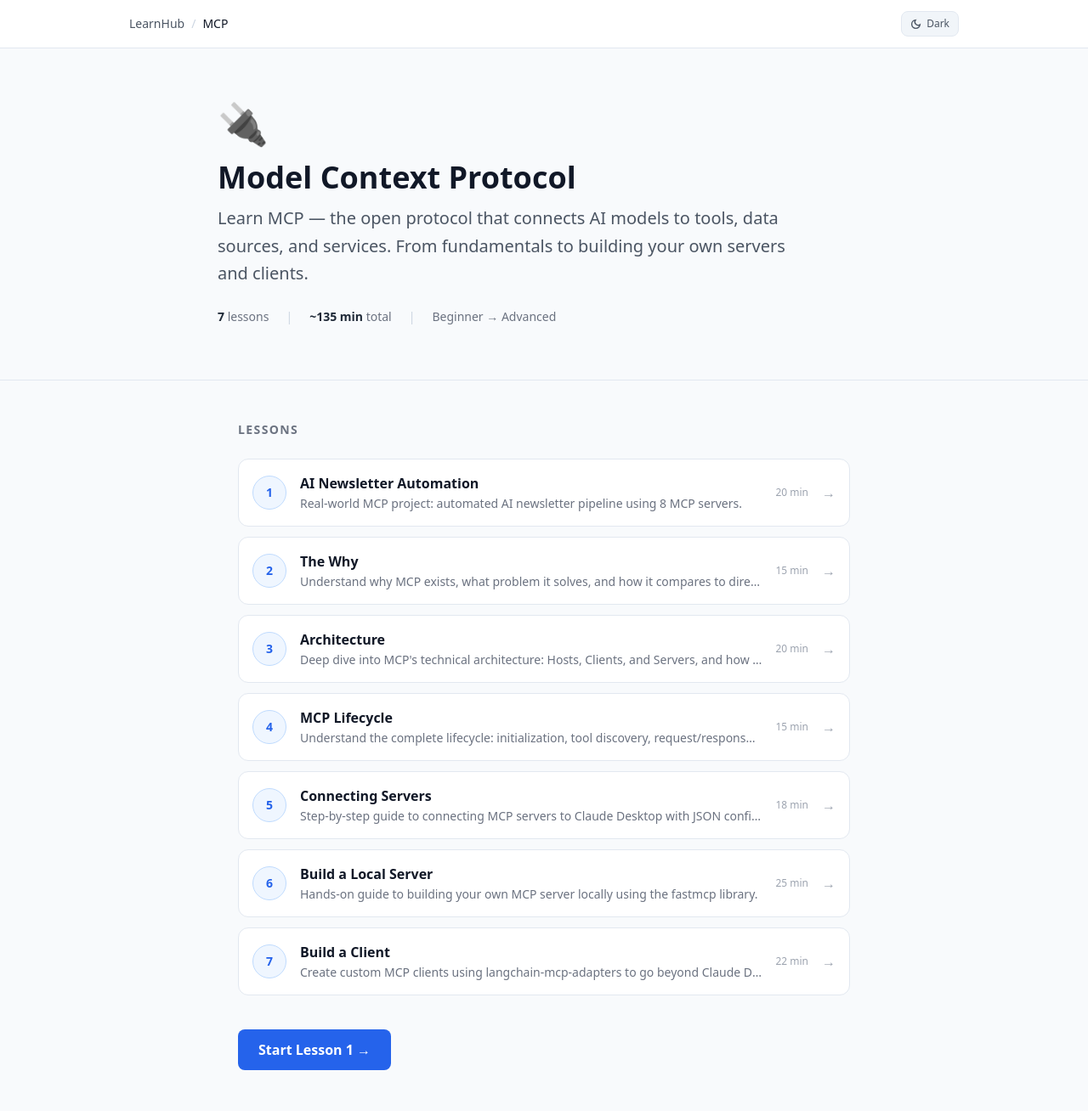
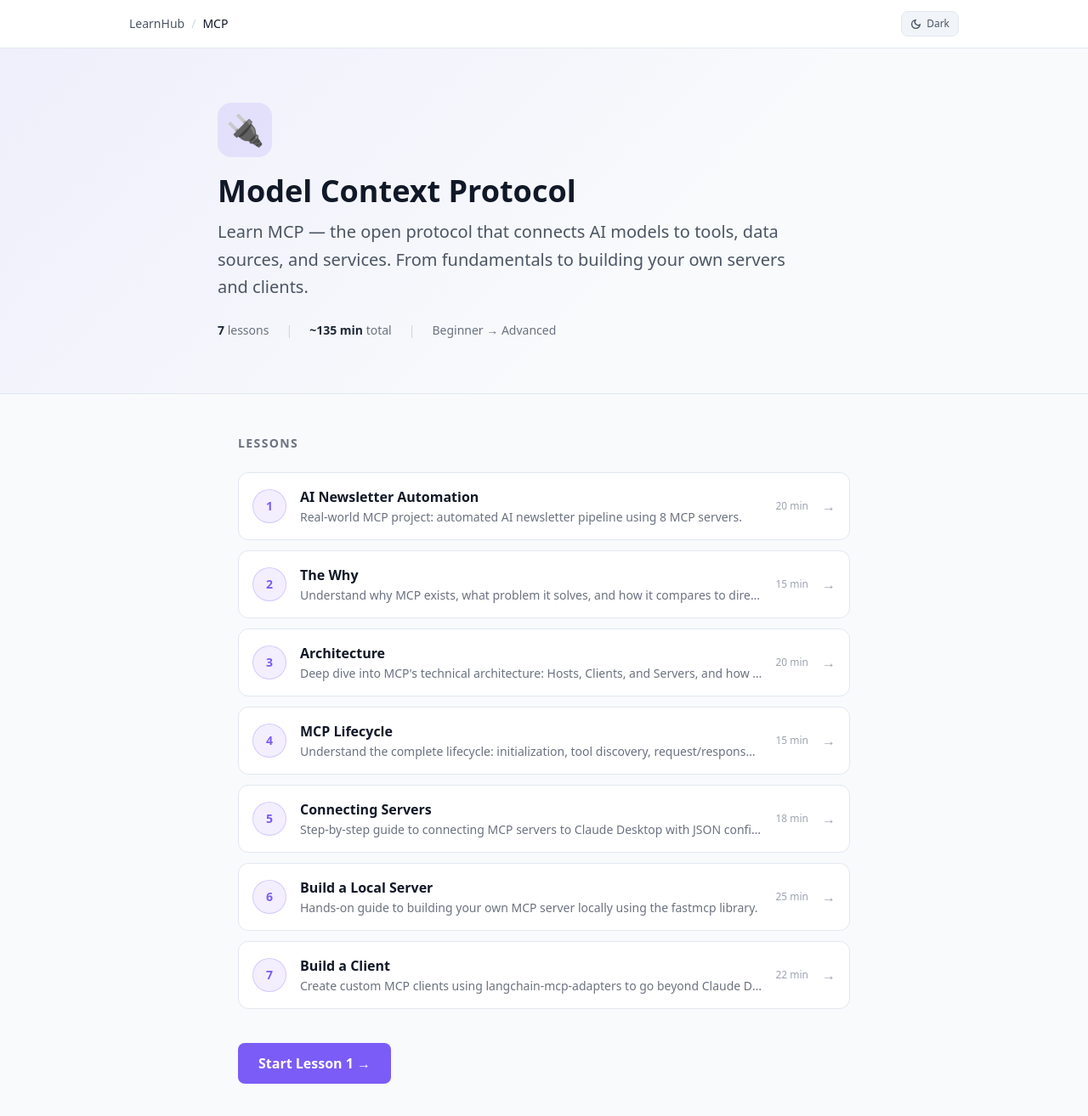
Before and after one commit to amazprashant/BuildSmart, a Next.js app: page /learn/mcp in a window 1280 px wide. Shown: the top 1314 px of the page at 85% size. Built offline with nearby package versions, Linux system fonts and the light colour scheme.

Commit message:
re-arrange topics

```diff
--- a/app/learn/[topic]/page.tsx
+++ b/app/learn/[topic]/page.tsx
@@ -43,9 +43,17 @@ export default function TopicPage({ params }: Props) {
       </header>
 
       {/* ── Topic Header ── */}
-      <section className="py-16 px-6 border-b border-slate-200 dark:border-gray-800">
+      <section
+        className="py-16 px-6 border-b border-slate-200 dark:border-gray-800"
+        style={{ background: `linear-gradient(135deg, ${topic.color}12 0%, transparent 60%)` }}
+      >
         <div className="max-w-3xl mx-auto">
-          <div className="text-5xl mb-5">{topic.icon}</div>
+          <div
+            className="w-16 h-16 flex items-center justify-center text-4xl rounded-2xl mb-5"
+            style={{ backgroundColor: `${topic.color}20` }}
+          >
+            {topic.icon}
+          </div>
           <h1 className="text-4xl font-bold mb-3 text-gray-900 dark:text-white">{topic.title}</h1>
           <p className="text-xl text-gray-600 dark:text-gray-400 leading-relaxed mb-6 max-w-2xl">
             {topic.description}
@@ -76,7 +84,10 @@ export default function TopicPage({ params }: Props) {
               href={`/learn/${topic.slug}/${lesson.slug}`}
               className="group flex items-center gap-4 bg-white dark:bg-gray-900 border border-slate-200 dark:border-gray-800 rounded-xl p-4 hover:border-blue-400/50 dark:hover:border-blue-700/50 hover:shadow-md hover:shadow-blue-100/50 dark:hover:shadow-blue-950/20 transition-all"
             >
-              <div className="w-10 h-10 rounded-full bg-blue-50 dark:bg-blue-950 border border-blue-200 dark:border-blue-800/60 flex items-center justify-center text-blue-600 dark:text-blue-300 font-bold text-sm flex-shrink-0">
+              <div
+                className="w-10 h-10 rounded-full flex items-center justify-center font-bold text-sm flex-shrink-0"
+                style={{ backgroundColor: `${topic.color}18`, color: topic.color, border: `1px solid ${topic.color}40` }}
+              >
                 {index + 1}
               </div>
               <div className="flex-1 min-w-0">
@@ -104,7 +115,8 @@ export default function TopicPage({ params }: Props) {
         <div className="mt-10">
           <Link
             href={`/learn/${topic.slug}/${topic.lessons[0].slug}`}
-            className="inline-flex items-center gap-2 bg-blue-600 hover:bg-blue-500 text-white font-semibold px-6 py-3 rounded-lg transition-colors"
+            className="inline-flex items-center gap-2 text-white font-semibold px-6 py-3 rounded-lg transition-opacity hover:opacity-90"
+            style={{ backgroundColor: topic.color }}
           >
             Start Lesson 1 →
           </Link>
--- a/app/page.tsx
+++ b/app/page.tsx
@@ -97,15 +97,21 @@ export default function HomePage() {
             <Link
               key={topic.slug}
               href={`/learn/${topic.slug}`}
-              className="group bg-white dark:bg-gray-900 border border-slate-200 dark:border-gray-800 rounded-xl p-6 hover:border-blue-400/60 dark:hover:border-blue-700/60 hover:shadow-lg hover:shadow-blue-100/60 dark:hover:shadow-blue-950/30 transition-all duration-200"
+              className="group bg-white dark:bg-gray-900 border border-slate-200 dark:border-gray-800 rounded-xl p-6 hover:shadow-lg transition-all duration-200"
+              style={{ borderTop: `3px solid ${topic.color}` }}
             >
               <div className="flex items-start justify-between mb-4">
-                <span className="text-3xl">{topic.icon}</span>
+                <span
+                  className="text-2xl w-11 h-11 flex items-center justify-center rounded-xl"
+                  style={{ backgroundColor: `${topic.color}18` }}
+                >
+                  {topic.icon}
+                </span>
                 <span className="text-xs bg-emerald-50 dark:bg-emerald-950 text-emerald-700 dark:text-emerald-400 border border-emerald-200 dark:border-emerald-800/60 px-2.5 py-0.5 rounded-full font-medium">
                   Available
                 </span>
               </div>
-              <h3 className="text-gray-900 dark:text-white font-bold text-lg mb-2 group-hover:text-blue-600 dark:group-hover:text-blue-300 transition-colors">
+              <h3 className="text-gray-900 dark:text-white font-bold text-lg mb-2">
                 {topic.title}
               </h3>
               <p className="text-gray-600 dark:text-gray-400 text-sm mb-5 leading-relaxed">
@@ -115,7 +121,7 @@ export default function HomePage() {
                 <span className="text-xs text-gray-500">
                   {topic.lessons.length} lessons
                 </span>
-                <span className="text-blue-600 dark:text-blue-400 text-sm group-hover:translate-x-1 transition-transform inline-block">
+                <span className="text-sm group-hover:translate-x-1 transition-transform inline-block font-medium" style={{ color: topic.color }}>
                   Start →
                 </span>
               </div>
--- a/components/LessonViewer.tsx
+++ b/components/LessonViewer.tsx
@@ -143,9 +143,10 @@ export default function LessonViewer({ topic, lesson, lessonIndex }: Props) {
               </div>
               <div className="h-1.5 bg-slate-200 dark:bg-gray-700 rounded-full overflow-hidden">
                 <div
-                  className="h-full bg-blue-500 rounded-full transition-all"
+                  className="h-full rounded-full transition-all"
                   style={{
                     width: `${((lessonIndex + 1) / topic.lessons.length) * 100}%`,
+                    backgroundColor: topic.color,
                   }}
                 />
               </div>
@@ -162,9 +163,10 @@ export default function LessonViewer({ topic, lesson, lessonIndex }: Props) {
                     href={`/learn/${topic.slug}/${l.slug}`}
                     className={`flex items-center gap-3 px-3 py-2.5 rounded-lg text-sm transition-colors ${
                       isActive
-                        ? "bg-blue-600 text-white font-semibold shadow-sm"
+                        ? "text-white font-semibold shadow-sm"
                         : "text-gray-700 dark:text-gray-300 hover:bg-slate-100 dark:hover:bg-gray-800"
                     }`}
+                    style={isActive ? { backgroundColor: topic.color } : {}}
                   >
                     <span
                       className={`w-5 h-5 rounded-full flex items-center justify-center text-xs font-bold flex-shrink-0 ${
```
